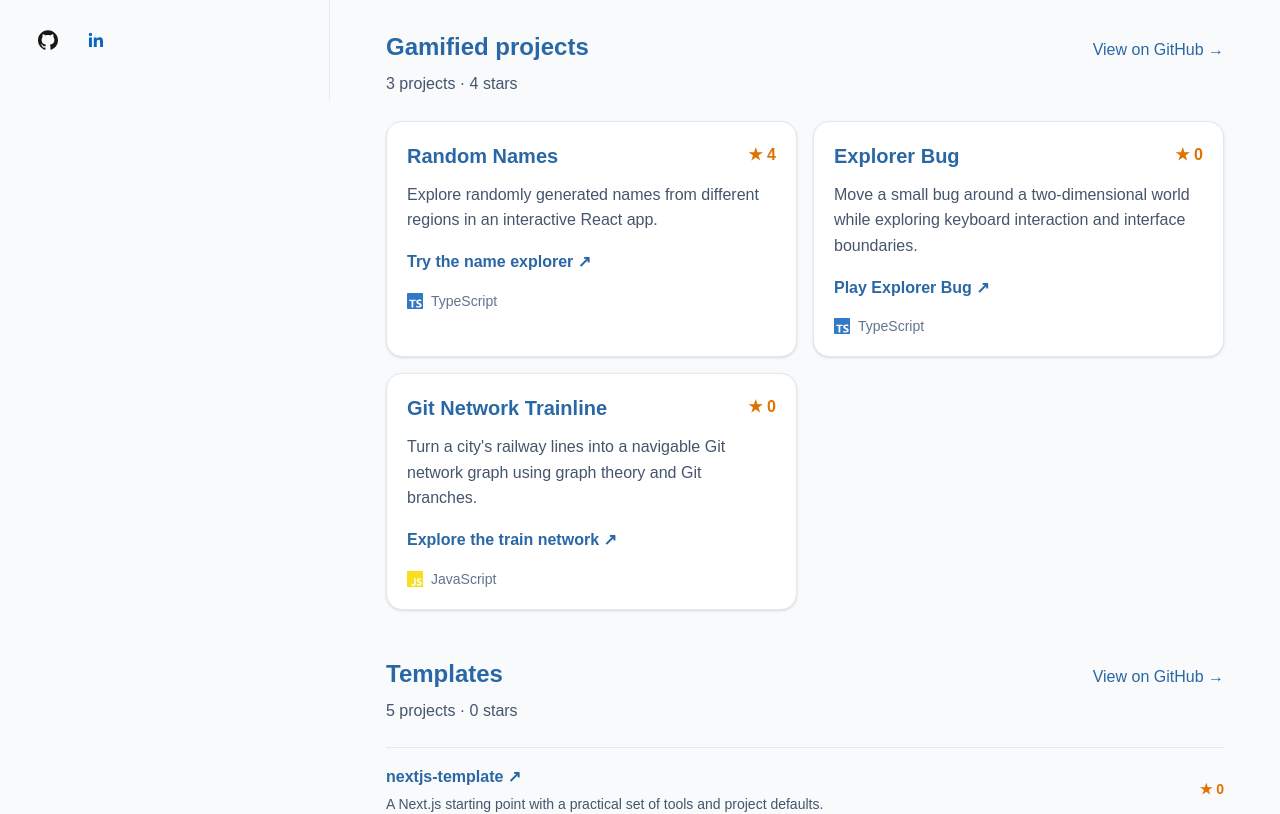
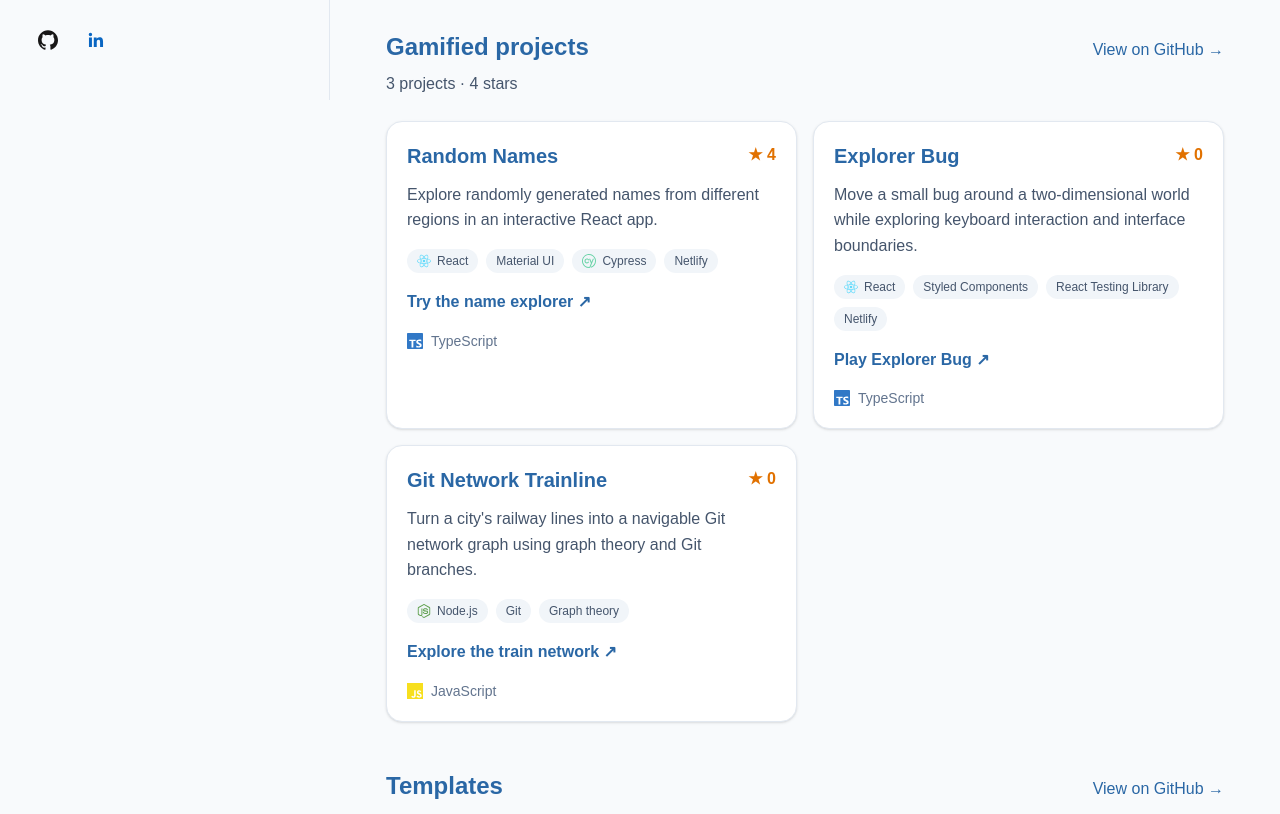
Before and after one commit to ayonious/oyon-portfolio, a Next.js app: page /projects in a window 1280 px wide. Shown: the part 700-1514 px from the top of the page. Built offline with nearby package versions, Linux system fonts and the light colour scheme.

Commit message:
content: add game technology stacks (#28)

```diff
--- a/app/projects/page.tsx
+++ b/app/projects/page.tsx
@@ -30,6 +30,20 @@ function ProjectCard({ project }: { project: OpenSourceProject }) {
       <p className="mt-3 text-slate-600 dark:text-slate-300">
         {project.description}
       </p>
+
+      {project.technologies && (
+        <div className="mt-4 flex flex-wrap gap-2" aria-label="Technologies used">
+          {project.technologies.map((technology) => (
+            <span
+              key={technology}
+              className="inline-flex items-center gap-1.5 rounded-full bg-slate-100 px-2.5 py-1 text-xs font-medium text-slate-600 dark:bg-slate-800 dark:text-slate-300"
+            >
+              <BrandIcon name={technology} className="h-3.5 w-3.5" />
+              {technology}
+            </span>
+          ))}
+        </div>
+      )}
 
       {project.demoUrl && project.demoLabel && (
         <a
--- a/config/projects.ts
+++ b/config/projects.ts
@@ -6,6 +6,7 @@ export type OpenSourceProject = {
   name: string;
   pinned?: boolean;
   stars: number;
+  technologies?: string[];
   url: string;
 };
 
@@ -43,6 +44,7 @@ export const openSourceProjectsConfig = {
         description:
           "Explore randomly generated names from different regions in an interactive React app.",
         language: "TypeScript",
+        technologies: ["React", "Material UI", "Cypress", "Netlify"],
         stars: 4,
       },
       {
@@ -53,6 +55,7 @@ export const openSourceProjectsConfig = {
         description:
           "Move a small bug around a two-dimensional world while exploring keyboard interaction and interface boundaries.",
         language: "TypeScript",
+        technologies: ["React", "Styled Components", "React Testing Library", "Netlify"],
         stars: 0,
       },
       {
@@ -63,6 +66,7 @@ export const openSourceProjectsConfig = {
         description:
           "Turn a city's railway lines into a navigable Git network graph using graph theory and Git branches.",
         language: "JavaScript",
+        technologies: ["Node.js", "Git", "Graph theory"],
         stars: 0,
       },
     ] satisfies OpenSourceProject[],
```
Also changed, not shown: 1 other file (tests, documents, lock files or other folders).
